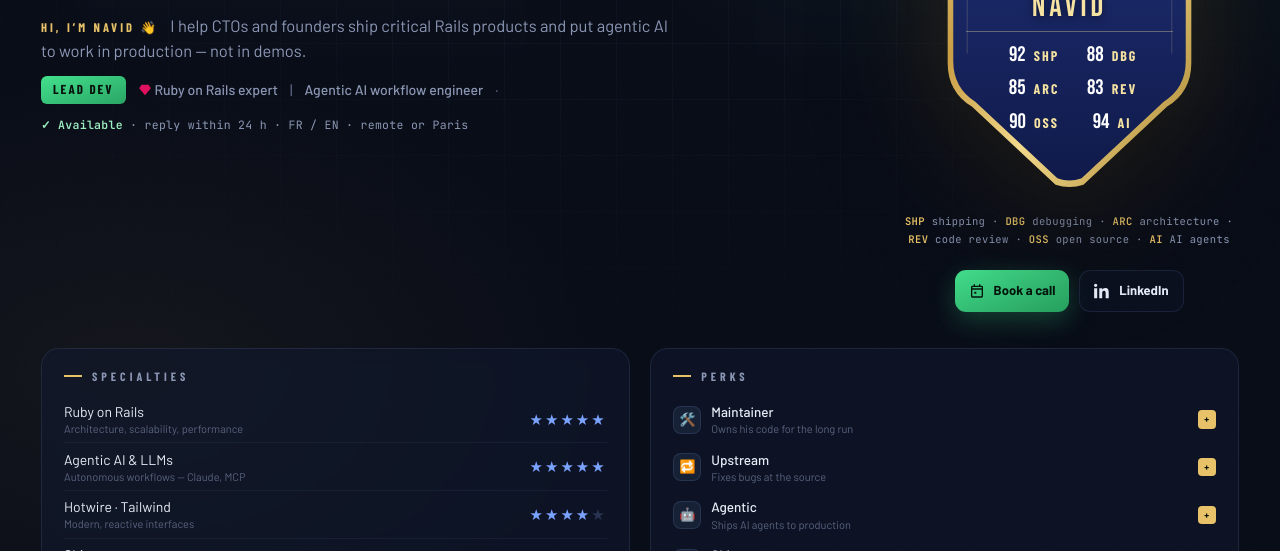
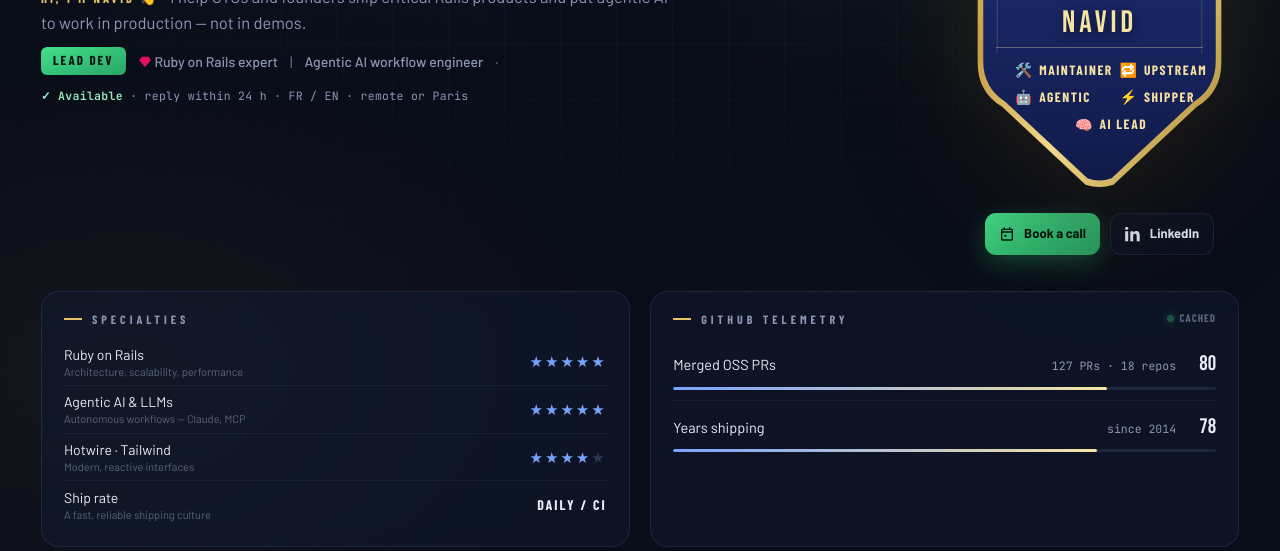
Before and after one commit to navidemad/navidemad.github.io, a Jekyll site: the page index.html, which Jekyll copies as it is, in a window 1280 px wide and 900 px high, cut to the strip 349-900 px from the top of the window. Built offline with Jekyll 4.4.1, drawn with Linux system fonts in a browser that asks for light colours; some of the changed text lies outside the part shown.

Commit message:
Card shows perks instead of numeric stats; drop Track Record and Perks panels plus stat legend

```diff
--- a/index.html
+++ b/index.html
@@ -190,19 +190,8 @@ h1 {
 .stars .off { color: rgba(122,152,214,0.25); }
 
 .attr-l { display: flex; flex-direction: column; }
-.attr-l small, .ps-l small { color: var(--ink-faint); font-size: 11px; font-weight: 400; line-height: 1.35; }
-@media (max-height: 780px) { .attr-l small, .ps-l small { display: none; } }
-/* playstyles */
-.ps { display: flex; align-items: center; gap: 10px; padding: clamp(3px, 0.7vh, 8px) 0; font-size: 13.5px; font-weight: 500; }
-.ps-l { display: flex; flex-direction: column; min-width: 0; }
-.ps .ico {
-  flex: none; width: 28px; height: 28px; border-radius: 8px; display: grid; place-items: center;
-  background: rgba(122, 152, 214, 0.1); border: 1px solid rgba(122,152,214,0.16); font-size: 13px;
-}
-.ps .plus {
-  margin-left: auto; font-family: "Barlow Condensed", sans-serif; font-weight: 700; font-size: 11px;
-  color: #06120b; background: var(--gold); border-radius: 4px; padding: 1px 6px; letter-spacing: 1px;
-}
+.attr-l small { color: var(--ink-faint); font-size: 11px; font-weight: 400; line-height: 1.35; }
+@media (max-height: 780px) { .attr-l small { display: none; } }
 
 /* metrics */
 .metric { padding: clamp(4px, 1.1vh, 10px) 0; border-bottom: 1px solid rgba(122,152,214,0.08); }
@@ -253,10 +242,11 @@ h1 {
   border-top: 1px solid rgba(246, 227, 161, 0.35); border-bottom: 1px solid rgba(246, 227, 161, 0.35);
   padding: 2px 0 0; margin-top: 2px;
 }
-.card-stats { display: grid; grid-template-columns: 1fr 1fr; padding: 6px 15% 0; column-gap: 8%; }
-.cstat { display: flex; align-items: baseline; gap: 8px; justify-content: center; padding: 1px 0; }
-.cstat .v { font-family: "Bebas Neue", sans-serif; font-size: 21px; color: #fff; min-width: 24px; text-align: right; }
-.cstat .k { font-family: "Barlow Condensed", sans-serif; font-weight: 700; font-size: 14px; letter-spacing: 2px; color: var(--gold-2); }
+.card-stats { display: grid; grid-template-columns: 1fr 1fr; padding: 8px 9% 0; column-gap: 4%; }
+.cstat { display: flex; align-items: center; gap: 7px; justify-content: flex-start; padding: clamp(1px, 0.4vh, 4px) 0; }
+.cstat.wide { grid-column: 1 / -1; justify-content: center; }
+.cstat .v { font-size: 14px; line-height: 1; }
+.cstat .k { font-family: "Barlow Condensed", sans-serif; font-weight: 700; font-size: 13.5px; letter-spacing: 1.5px; color: var(--gold-2); text-transform: uppercase; white-space: nowrap; }
 /* shine sweep */
 .fut-card::after {
   content: ""; position: absolute; inset: 0; pointer-events: none;
@@ -285,11 +275,6 @@ h1 {
 
 
 /* ---------- below-the-fold bands ---------- */
-.card-legend {
-  font-family: "JetBrains Mono", monospace; font-size: 10.5px; letter-spacing: .4px;
-  color: var(--ink-dim); text-align: center; max-width: 340px; line-height: 1.7;
-}
-.card-legend b { color: var(--gold); font-weight: 600; }
 .chip.book { background: linear-gradient(160deg, #43e08d, #27a05f); color: #04150c; border-color: transparent; font-weight: 700; }
 .chip.book:hover { border-color: transparent; background: linear-gradient(160deg, #55e89a, #2fb56d); box-shadow: 0 6px 18px rgba(53,208,127,.3); }
 .band { padding: clamp(64px, 10vh, 120px) clamp(24px, 3.2vw, 64px); border-top: 1px solid rgba(122,152,214,0.08); }
@@ -484,16 +469,14 @@ h1 {
           </div>
           <div class="card-name">NAVID</div>
           <div class="card-stats">
-            <div class="cstat" title="Livraison / Shipping"><span class="v">92</span><span class="k">SHP</span></div>
-            <div class="cstat" title="Débogage / Debugging"><span class="v">88</span><span class="k">DBG</span></div>
-            <div class="cstat" title="Architecture"><span class="v">85</span><span class="k">ARC</span></div>
-            <div class="cstat" title="Revue de code / Code review"><span class="v">83</span><span class="k">REV</span></div>
-            <div class="cstat" title="Open source"><span class="v">90</span><span class="k">OSS</span></div>
-            <div class="cstat" title="IA agentique / Agentic AI"><span class="v">94</span><span class="k">AI</span></div>
+            <div class="cstat" title="Assume son code sur la durée / Owns his code for the long run"><span class="v" aria-hidden="true">🛠️</span><span class="k" data-i18n="perk1">Maintainer</span></div>
+            <div class="cstat" title="Corrige les bugs à la source / Fixes bugs at the source"><span class="v" aria-hidden="true">🔁</span><span class="k" data-i18n="perk2">Upstream</span></div>
+            <div class="cstat" title="Livre des agents IA en production / Ships AI agents to production"><span class="v" aria-hidden="true">🤖</span><span class="k" data-i18n="perk3">Agentic</span></div>
+            <div class="cstat" title="Petites PRs, fusionnées chaque jour / Small PRs, merged daily"><span class="v" aria-hidden="true">⚡</span><span class="k" data-i18n="perk4">Shipper</span></div>
+            <div class="cstat wide" title="Pilote l’adoption IA de l’équipe / Drives team-wide AI adoption"><span class="v" aria-hidden="true">🧠</span><span class="k" data-i18n="perk8">AI Lead</span></div>
           </div>
         </div>
       </div>
-      <p class="card-legend" data-i18n-html="legend"><b>SHP</b> shipping · <b>DBG</b> debugging · <b>ARC</b> architecture · <b>REV</b> code review · <b>OSS</b> open source · <b>AI</b> AI agents</p>
       <div class="cta-row">
         <a class="btn primary" href="https://calendly.com/design-navid/30min" target="_blank" rel="noopener">
           <svg viewBox="0 0 24 24"><path d="M7 2v2H5a2 2 0 00-2 2v14a2 2 0 002 2h14a2 2 0 002-2V6a2 2 0 00-2-2h-2V2h-2v2H9V2H7zm12 8v10H5V10h14zM5 8V6h14v2H5zm3 5h3v3H8v-3z"/></svg>
@@ -517,26 +500,8 @@ h1 {
         <div class="attr"><span class="attr-l"><span data-i18n="spec4">Ship rate</span><small data-i18n="sp4s">A fast, reliable shipping culture</small></span><span class="val" data-i18n="spec4v">DAILY / CI</span></div>
       </section>
       <section class="panel">
-        <h2 data-i18n="perks">Perks</h2>
-        <div class="ps"><span class="ico" aria-hidden="true">🛠️</span><span class="ps-l"><span data-i18n="perk1">Maintainer</span><small data-i18n="perk1s">Owns his code for the long run</small></span><span class="plus">+</span></div>
-        <div class="ps"><span class="ico" aria-hidden="true">🔁</span><span class="ps-l"><span data-i18n="perk2">Upstream</span><small data-i18n="perk2s">Fixes bugs at the source</small></span><span class="plus">+</span></div>
-        <div class="ps"><span class="ico" aria-hidden="true">🤖</span><span class="ps-l"><span data-i18n="perk3">Agentic</span><small data-i18n="perk3s">Ships AI agents to production</small></span><span class="plus">+</span></div>
-        <div class="ps"><span class="ico" aria-hidden="true">⚡</span><span class="ps-l"><span data-i18n="perk4">Shipper</span><small data-i18n="perk4s">Small PRs, merged daily</small></span><span class="plus">+</span></div>
-        <div class="ps"><span class="ico" aria-hidden="true">🧠</span><span class="ps-l"><span data-i18n="perk8">AI Lead</span><small data-i18n="perk8s">Drives team-wide AI adoption</small></span><span class="plus">+</span></div>
-      </section>
-
-      <section class="panel">
         <h2 title="Scores sur 100, calculés depuis mes statistiques GitHub / Scores out of 100, from my GitHub stats"><span data-i18n="telemetry">GitHub Telemetry</span> <span style="margin-left:auto;letter-spacing:1px;font-size:11px;color:var(--ink-faint)"><span class="live-dot" aria-hidden="true"></span><span id="live-label">LIVE</span></span></h2>
         <div id="metrics"></div>
-      </section>
-
-      <section class="panel">
-        <h2 data-i18n="track">Track Record</h2>
-        <div class="ps"><span class="ico" aria-hidden="true">💼</span><span><a href="https://www.yespark.fr" target="_blank" rel="noopener" style="color:var(--ink);text-decoration:none;border-bottom:1px dotted var(--ink-faint)">Yespark</a> — <span data-i18n="tr0">lead fullstack, 55,000 subscribers</span></span></div>
-        <div class="ps"><span class="ico" aria-hidden="true">🥇</span><span><a href="https://github.com/navidemad/capybara-lightpanda" target="_blank" rel="noopener" style="color:var(--ink);text-decoration:none;border-bottom:1px dotted var(--ink-faint)">capybara-lightpanda</a> — <span data-i18n="tr1">maintainer</span></span></div>
-        <div class="ps"><span class="ico" aria-hidden="true">🕸️</span><span><a href="https://github.com/lightpanda-io/browser/pulls?q=is%3Apr+author%3Anavidemad+is%3Amerged" target="_blank" rel="noopener" style="color:var(--ink);text-decoration:none;border-bottom:1px dotted var(--ink-faint)" data-i18n="tr2">63 PRs merged into Lightpanda browser (Zig)</a></span></div>
-        <div class="ps"><span class="ico" aria-hidden="true">💉</span><span><a href="https://github.com/hostolab/covidliste/pulls?q=is%3Apr+author%3Anavidemad+is%3Amerged" target="_blank" rel="noopener" style="color:var(--ink);text-decoration:none;border-bottom:1px dotted var(--ink-faint)" data-i18n="tr3">43 PRs on covidliste — France’s Covid-19 vaccination drive</a></span></div>
-        <div class="ps"><span class="ico" aria-hidden="true">🚂</span><span><a href="https://github.com/search?q=is%3Apr+author%3Anavidemad+is%3Amerged+-user%3Anavidemad+-user%3Ayespark&type=pullrequests" target="_blank" rel="noopener" style="color:var(--ink);text-decoration:none;border-bottom:1px dotted var(--ink-faint)" data-i18n="tr4">Merged upstream: Rails core, Datadog, New Relic…</a></span></div>
       </section>
   </main>
 
@@ -671,19 +636,12 @@ h1 {
       sp2s: "Workflows autonomes \u2014 Claude, MCP",
       sp3s: "Interfaces modernes et r\u00e9actives",
       sp4s: "Culture du shipping rapide et fiable",
-      perks: "Atouts",
-      perk1: "Mainteneur", perk1s: "Assume son code sur la dur\u00e9e",
-      perk2: "Upstream", perk2s: "Corrige les bugs \u00e0 la source",
-      perk3: "Agentique", perk3s: "Livre des agents IA en production",
-      perk4: "Livreur", perk4s: "Petites PRs, fusionn\u00e9es chaque jour",
-      perk8: "Lead IA", perk8s: "Pilote l\u2019adoption IA de l\u2019\u00e9quipe",
+      perk1: "Mainteneur",
+      perk2: "Upstream",
+      perk3: "Agentique",
+      perk4: "Livreur",
+      perk8: "Lead IA",
       telemetry: "T\u00e9l\u00e9m\u00e9trie GitHub",
-      track: "Palmar\u00e8s",
-      tr0: "lead fullstack, 55\u00a0000 abonn\u00e9s",
-      tr1: "mainteneur",
-      tr2: "63 PRs fusionn\u00e9es dans le navigateur Lightpanda (Zig)",
-      tr3: "43 PRs sur covidliste \u2014 la campagne fran\u00e7aise de vaccination Covid-19",
-      tr4: "Fusionn\u00e9 upstream : Rails core, Datadog, New Relic\u2026",
       cta_mail: "\u00c9crivez-moi",
       cta_x: "DM sur X",
       cta_book: "R\u00e9server un appel",
@@ -704,7 +662,6 @@ h1 {
       proc1: "Appel de 30 min \u2014 gratuit",
       proc2: "Proposition claire sous 48\u00a0h",
       proc3: "Livraison it\u00e9rative, d\u00e9mo chaque semaine",
-      legend: "<b>SHP</b> livraison \u00b7 <b>DBG</b> d\u00e9bogage \u00b7 <b>ARC</b> architecture \u00b7 <b>REV</b> revue de code \u00b7 <b>OSS</b> open source \u00b7 <b>AI</b> agents IA",
       s_label: "Services",
       s_h: "Trois fa\u00e7ons de vous aider",
       s1t: "Des agents IA qui se rentabilisent",
@@ -750,19 +707,12 @@ h1 {
       sp2s: "Autonomous workflows \u2014 Claude, MCP",
       sp3s: "Modern, reactive interfaces",
       sp4s: "A fast, reliable shipping culture",
-      perks: "Perks",
-      perk1: "Maintainer", perk1s: "Owns his code for the long run",
-      perk2: "Upstream", perk2s: "Fixes bugs at the source",
-      perk3: "Agentic", perk3s: "Ships AI agents to production",
-      perk4: "Shipper", perk4s: "Small PRs, merged daily",
-      perk8: "AI Lead", perk8s: "Drives team-wide AI adoption",
+      perk1: "Maintainer",
+      perk2: "Upstream",
+      perk3: "Agentic",
+      perk4: "Shipper",
+      perk8: "AI Lead",
       telemetry: "GitHub Telemetry",
-      track: "Track Record",
-      tr0: "lead fullstack, 55,000 subscribers",
-      tr1: "maintainer",
-      tr2: "63 PRs merged into Lightpanda browser (Zig)",
-      tr3: "43 PRs on covidliste \u2014 France\u2019s Covid-19 vaccination drive",
-      tr4: "Merged upstream: Rails core, Datadog, New Relic\u2026",
       cta_mail: "Email me",
       cta_x: "DM on X",
       cta_book: "Book a call",
@@ -783,7 +733,6 @@ h1 {
       proc1: "30-min call \u2014 free",
       proc2: "Clear proposal within 48\u00a0h",
       proc3: "Iterative delivery, weekly demo",
-      legend: "<b>SHP</b> shipping \u00b7 <b>DBG</b> debugging \u00b7 <b>ARC</b> architecture \u00b7 <b>REV</b> code review \u00b7 <b>OSS</b> open source \u00b7 <b>AI</b> AI agents",
       s_label: "Services",
       s_h: "Three ways I can help",
       s1t: "AI agents that pay for themselves",
```
